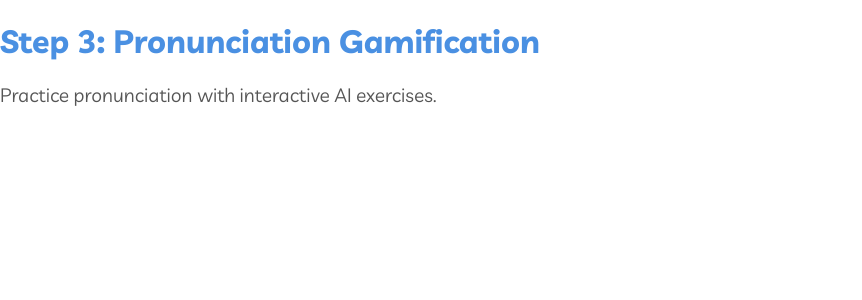
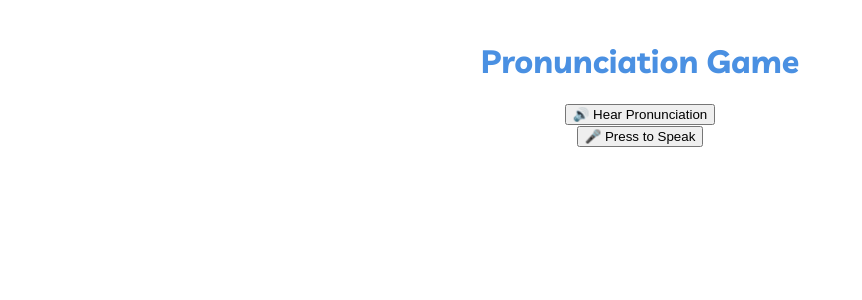
Before and after one commit to jihwimin/fluention, a Next.js app in the folder frontend/: page /thirdstep in a window 1280 px wide. Shown: the top 300 px of the page, without its empty margins (0-862 px from the left). Built offline with nearby package versions, Linux system fonts and the light colour scheme; no server answers; a web font is replaced by a local one.

Commit message:
Update thirdstep.js

```diff
--- a/frontend/pages/thirdstep.js
+++ b/frontend/pages/thirdstep.js
@@ -1,10 +1,153 @@
-import styles from '../styles/thirdstep.module.css';
+import { useState, useEffect } from "react";
+import axios from "axios";
+import styles from "../styles/thirdstep.module.css";
 
-export default function Step3() {
-  return (
-    <div>
-      <h1>Step 3: Pronunciation Gamification</h1>
-      <p>Practice pronunciation with interactive AI exercises.</p>
-    </div>
-  );
+export default function ThirdStep() {
+    const [currentWord, setCurrentWord] = useState("");
+    const [userSpeech, setUserSpeech] = useState("");
+    const [feedback, setFeedback] = useState("");
+    const [isRecording, setIsRecording] = useState(false);
+    const [audioUrl, setAudioUrl] = useState("");
+
+    const playAudio = (audioUrl) => {
+      if (!audioUrl) {
+          console.error("[ERROR] No valid audio URL to play.");
+          return;
+      }
+
+      const audio = new Audio(audioUrl);
+      audio.play()
+          .then(() => console.log("[DEBUG] Streaming audio is playing:", audioUrl))
+          .catch((error) => console.error("[ERROR] Failed to play streamed audio:", error));
+  };
+
+
+
+    // Fetch a challenging word from the backend
+    const fetchWord = async () => {
+        try {
+            const response = await axios.get("http://localhost:8000/thirdstep/get-word/");
+            setCurrentWord(response.data.word);
+            setFeedback(""); // Reset feedback for a new round
+            setUserSpeech(""); // Clear previous user input
+            setAudioUrl(""); // Reset audio
+        } catch (error) {
+            console.error("Error fetching word:", error);
+        }
+    };
+
+    // Play TTS pronunciation for the word
+    const playWordPronunciation = async () => {
+      if (!currentWord) return;
+
+      try {
+          const response = await axios.get(`http://localhost:8000/thirdstep/text-to-speech/?word=${currentWord}`, {
+              responseType: "blob", // ✅ Receive binary audio data
+          });
+
+          console.log("[DEBUG] Received audio stream");
+
+          // ✅ Create an audio URL from the response blob
+          const audioUrl = URL.createObjectURL(response.data);
+          setAudioUrl(audioUrl);
+
+          // ✅ Play streamed audio immediately
+          playAudio(audioUrl);
+      } catch (error) {
+          console.error("[ERROR] Error generating TTS:", error);
+      }
+  };
+
+
+
+    // Start voice recording and speech recognition
+    const startRecording = () => {
+        if (!currentWord) {
+            alert("Get a word first!");
+            return;
+        }
+
+        const recognition = new (window.SpeechRecognition || window.webkitSpeechRecognition)();
+        recognition.lang = "en-US";
+        recognition.interimResults = false;
+        recognition.maxAlternatives = 1;
+
+        setIsRecording(true);
+        recognition.start();
+
+        recognition.onresult = async (event) => {
+            const userSpokenWord = event.results[0][0].transcript.trim();
+            setUserSpeech(userSpokenWord);
+            checkPronunciation(userSpokenWord);
+        };
+
+        recognition.onspeechend = () => {
+            setIsRecording(false);
+            recognition.stop();
+        };
+
+        recognition.onerror = (event) => {
+            console.error("Speech recognition error:", event.error);
+            setIsRecording(false);
+        };
+    };
+
+    // Send user's speech to backend for pronunciation check
+    const checkPronunciation = async (spokenWord) => {
+        try {
+            const response = await axios.post("http://localhost:8000/thirdstep/check-pronunciation/", {
+                word: currentWord,
+                user_said: spokenWord,
+            });
+
+            if (response.data.correct) {
+                setFeedback("✅ Correct!");
+            } else {
+                setFeedback("❌ Incorrect!");
+            }
+
+            // Fetch a new word after 2 seconds
+            setTimeout(fetchWord, 2000);
+        } catch (error) {
+            console.error("Error checking pronunciation:", error);
+        }
+    };
+
+    useEffect(() => {
+        fetchWord(); // Load a word when the component mounts
+    }, []);
+
+    return (
+        <div className={styles.container}>
+            <h1 className={styles.title}>Pronunciation Game</h1>
+
+            {/* Display current word */}
+            <div className={styles.wordContainer}>
+                <h2 className={styles.word}>{currentWord}</h2>
+                <button className={styles.playButton} onClick={playWordPronunciation}>
+                    🔊 Hear Pronunciation
+                </button>
+            </div>
+
+            {/* User Speech & Feedback */}
+            <div className={`${styles.feedbackBox} ${feedback === "✅ Correct!" ? styles.correct : styles.incorrect}`}>
+                {feedback && <p className={styles.feedback}>{feedback}</p>}
+            </div>
+
+            {/* Start Recording Button */}
+            <button className={styles.recordButton} onClick={startRecording} disabled={isRecording}>
+                {isRecording ? "🎤 Listening..." : "🎤 Press to Speak"}
+            </button>
+
+            {/* Show User Speech */}
+            {userSpeech && <p className={styles.userSpeech}>You said: <strong>{userSpeech}</strong></p>}
+
+            {/* Play AI Pronunciation Again */}
+            {audioUrl && (
+                <div className={styles.audioContainer}>
+                    <audio controls src={audioUrl} autoPlay />
+                </div>
+            )}
+        </div>
+    );
 }
```
